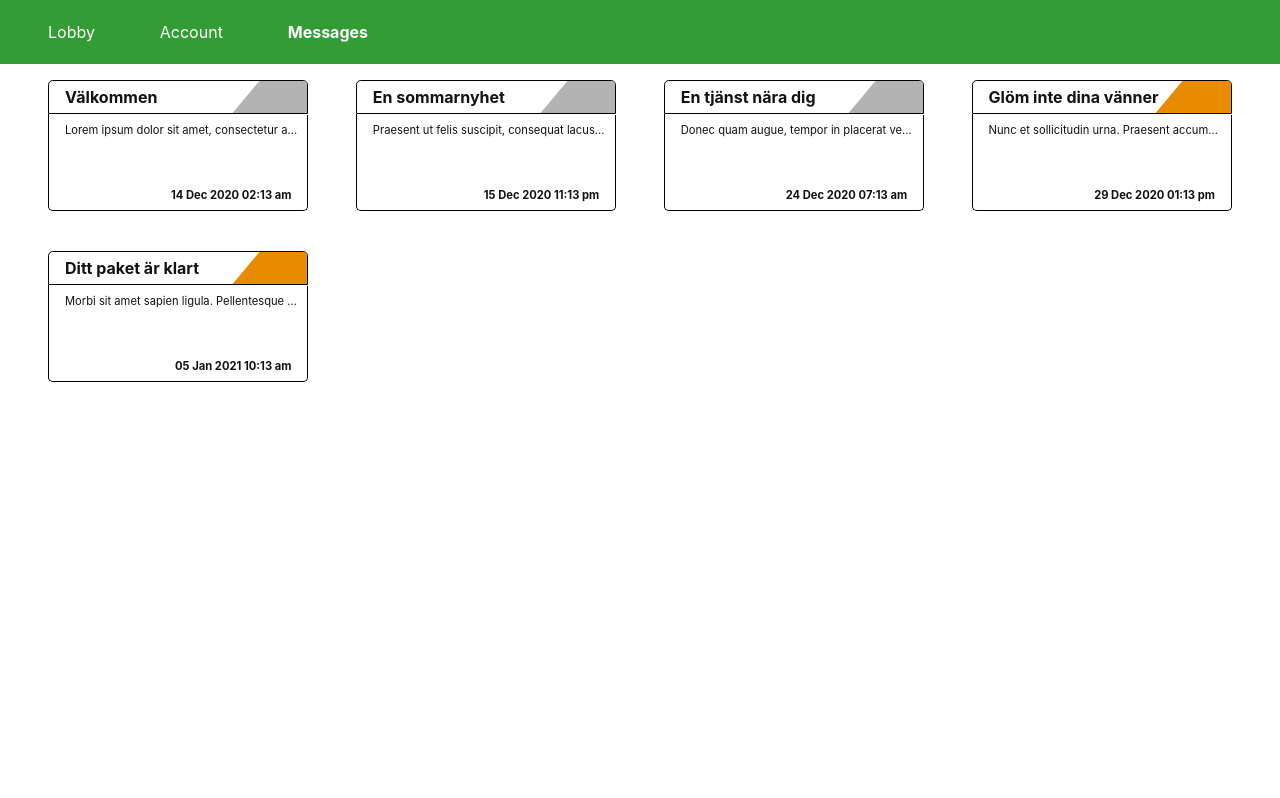
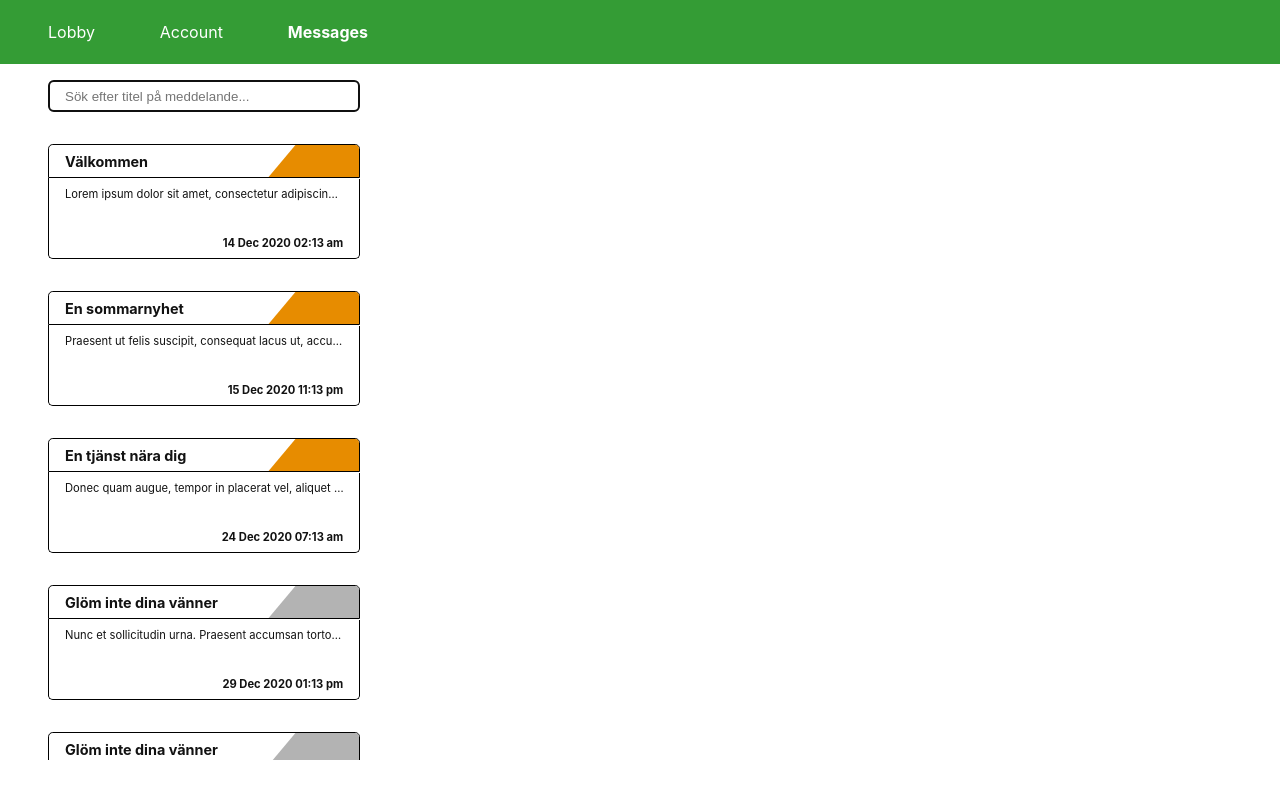
Before and after one commit to Oskarjonssonoj/fsport, a React (Create React App) app: page /messages in a window 1280 px wide. Built offline with nearby package versions, Linux system fonts and the light colour scheme.

Commit message:
able to output message information

```diff
--- a/src/components/messages/Message.js
+++ b/src/components/messages/Message.js
@@ -1,14 +1,14 @@
 import React from 'react'
 import moment from 'moment';
 
-const Message = ({message}) => {
+const Message = ({message, setMessage}) => {
     return (
         <div className="message-box">
             <div className="message-title">
                 <h4>{message.title}</h4>
-                <div className="checkbox" id={message.state === 0 ? 'active' : 'inactive'}/>
+                <div className="checkbox" id={message.state === 1 ? 'active' : 'inactive'}/>
             </div>
-            <div className="message-body">
+            <div className="message-body" onClick={() => setMessage(message)}>
                 <p className="message-text">{message.body}</p>
                 <p className="message-time">{moment.unix(message.timestamp/1000).format("DD MMM YYYY hh:mm a")}</p>
             </div>
--- /dev/null
+++ b/src/components/messages/MessageOutput.js
@@ -0,0 +1,18 @@
+import React from 'react'
+import './styles/messageoutput.scss'
+
+const MessageOutput = ({message}) => {
+    return (
+        <div className="output-section">
+            {
+                message &&
+                <>
+                    <h2>{message.title}</h2>
+                    <p>{message.body}</p>
+                </>
+            }
+        </div>
+    )
+}
+
+export default MessageOutput
--- a/src/components/messages/Messages.js
+++ b/src/components/messages/Messages.js
@@ -1,18 +1,59 @@
-import React from 'react'
+import React, { useState, useEffect, useRef, useMemo } from 'react'
 import Message from './Message.js'
 import './styles/messages.scss'
 import MessagesInfo from '../../data/messages.json'
+import MessageOutput from './MessageOutput.js'
 
 const Messages = () => {
 
-    console.log(MessagesInfo)
+    const sortedMessages = MessagesInfo.messages.sort((a, b) => {return b.state > a.state});
+
+    const [message, setMessage] = useState(null)
+    const [messages, setMessages] = useState('')
+    const queryRef = useRef();
+
+    const messagesSearch = useMemo(() => {
+        if(!messages)
+            return sortedMessages
+
+        return sortedMessages.filter( user => {
+            return user.title.toLowerCase().includes( messages.toLowerCase() )
+        })
+    }, [messages, sortedMessages])
+
+    useEffect(() => {
+        queryRef.current.focus();
+    }, [])
+
+    const openMessage = () => {
+        console.log("hej")
+    }
+
     return (
-        <div className="messages-section">
-            {
-                MessagesInfo.messages.map(message => {
-                    return <Message message={message}/>
-                })
-            }
+        <div className="inbox-and-messages">
+            <div className="messages-section">
+                <div className="search-field">
+                    <input
+                        className="search"
+                        type="search"
+                        value={messages}
+                        onChange={e => setMessages(e.target.value)}
+                        placeholder="Sök efter titel på meddelande..."
+                        ref={queryRef}
+                        />
+                    <i className="fas fa-search fa-2x"></i>
+                </div>
+
+                {
+                    messagesSearch.map(message => {
+                        return <Message message={message} setMessage={setMessage}/>
+                    })
+                }
+            </div>
+
+            <div className="message-output-section">
+                <MessageOutput message={message}/>
+            </div>
         </div>
     )
 }
--- /dev/null
+++ b/src/components/messages/styles/messageoutput.scss
@@ -0,0 +1,8 @@
+.message-output-section {
+    width: 90%;
+
+    h2 {
+        border-bottom: 1px solid gray;
+        padding-bottom: 0.5rem;
+    }
+}
--- a/src/components/messages/styles/messages.scss
+++ b/src/components/messages/styles/messages.scss
@@ -1,12 +1,39 @@
+.inbox-and-messages {
+    display: flex;
+    justify-content: space-between;
+    width: 100%;
+
     .messages-section {
         display: flex;
+        width: 25rem;
+        flex-direction: column;
+        overflow: scroll;
+        height: 85vh;
+        position: relative;
+        margin-right: 2.5rem;
+
+        .search-field {
             width: 100%;
-    flex-wrap: wrap;
-    justify-content: space-between;
+            position: sticky;
+            top: 0;
+            z-index: 10;
+            margin-bottom: 1rem;
+            background-color: white;
+            padding-bottom: 1rem;
+
+            input {
+                width: 100%;
+                background-color: white;
+                height: 2rem;
+                border: solid 1px gray;
+                padding-left: 1rem;
+                border-radius: 0.3rem;
+            }
+        }
 
         .message-box {
-        width: 22%;
-        margin-bottom: 2.5rem;
+            width: 100%;
+            margin-bottom: 2rem;
             display: flex;
             flex-direction: column;
             color: #121212;
@@ -15,7 +42,7 @@
                 display: flex;
                 height: 2rem;
                 border: 1px solid black;
-            border-radius: 0.3rem 0.3rem 0rem 0rem;
+                border-radius: 0.3rem 0.3rem 0 0;
                 align-items: center;
                 overflow: hidden;
                 justify-content: space-between;
@@ -23,6 +50,7 @@
 
                 h4 {
                     margin-left: 1rem;
+                    font-size: 0.9rem;
                 }
 
                 .checkbox {
@@ -46,8 +74,8 @@
             .message-body {
                 border-top: none !important;
                 border: 1px solid black;
-            border-radius: 0rem 0rem 0.3rem 0.3rem;
-            height: 6rem;
+                border-radius: 0 0 0.3rem 0.3rem;
+                height: 5rem;
                 position: relative;
                 font-size: 0.7rem;
 
@@ -75,3 +103,5 @@
             }
         }
     }
+
+}
--- a/src/data/messages.json
+++ b/src/data/messages.json
@@ -29,6 +29,20 @@
       "timestamp":  1609247634322
     },
     {
+      "id": 2204,
+      "title": "Glöm inte dina vänner",
+      "body": "Nunc et sollicitudin urna. Praesent accumsan tortor neque, vel convallis mauris tempor vitae. Curabitur non lacus scelerisque, elementum nisi sed, viverra justo. Phasellus iaculis euismod mi, at auctor nibh auctor at. Class aptent taciti sociosqu ad litora torquent per conubia nostra, per inceptos himenaeos. Mauris pulvinar blandit mi non elementum. Maecenas at dapibus mauris, at eleifend orci. Fusce dignissim convallis lorem, sit amet maximus dolor. Morbi sapien orci, porta a sodales nec, lobortis quis dui. Sed non velit neque. Donec placerat hendrerit neque, non pharetra est posuere id. Phasellus interdum, nibh lobortis finibus aliquam, quam nibh fringilla enim, blandit molestie lectus est sit amet sapien. Quisque a sem sem. Mauris eleifend eget magna vitae gravida. Sed sed ex tristique, maximus nibh et, condimentum nisl. Mauris ac urna sed ligula interdum maximus quis ac erat. Mauris blandit, elit at tincidunt ornare, urna neque tempor ante, vel venenatis libero lorem sed diam. Sed libero tellus, bibendum a nunc nec, pulvinar facilisis magna. Nam convallis nec lacus a vehicula. Quisque eu feugiat felis.",
+      "state": 0,
+      "timestamp":  1609247634322
+    },
+    {
+      "id": 2204,
+      "title": "Glöm inte dina vänner",
+      "body": "Nunc et sollicitudin urna. Praesent accumsan tortor neque, vel convallis mauris tempor vitae. Curabitur non lacus scelerisque, elementum nisi sed, viverra justo. Phasellus iaculis euismod mi, at auctor nibh auctor at. Class aptent taciti sociosqu ad litora torquent per conubia nostra, per inceptos himenaeos. Mauris pulvinar blandit mi non elementum. Maecenas at dapibus mauris, at eleifend orci. Fusce dignissim convallis lorem, sit amet maximus dolor. Morbi sapien orci, porta a sodales nec, lobortis quis dui. Sed non velit neque. Donec placerat hendrerit neque, non pharetra est posuere id. Phasellus interdum, nibh lobortis finibus aliquam, quam nibh fringilla enim, blandit molestie lectus est sit amet sapien. Quisque a sem sem. Mauris eleifend eget magna vitae gravida. Sed sed ex tristique, maximus nibh et, condimentum nisl. Mauris ac urna sed ligula interdum maximus quis ac erat. Mauris blandit, elit at tincidunt ornare, urna neque tempor ante, vel venenatis libero lorem sed diam. Sed libero tellus, bibendum a nunc nec, pulvinar facilisis magna. Nam convallis nec lacus a vehicula. Quisque eu feugiat felis.",
+      "state": 0,
+      "timestamp":  1609247634322
+    },
+    {
       "id": 2205,
       "title": "Ditt paket är klart",
       "body": "Morbi sit amet sapien ligula. Pellentesque semper mauris ut metus blandit efficitur.",
```
Lines whose indentation alone changed are shown as unchanged.
